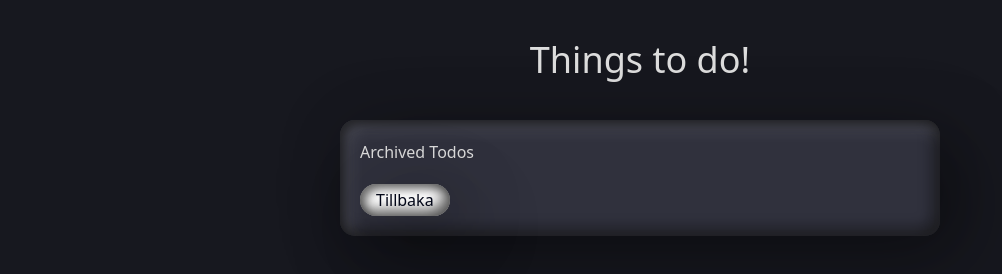
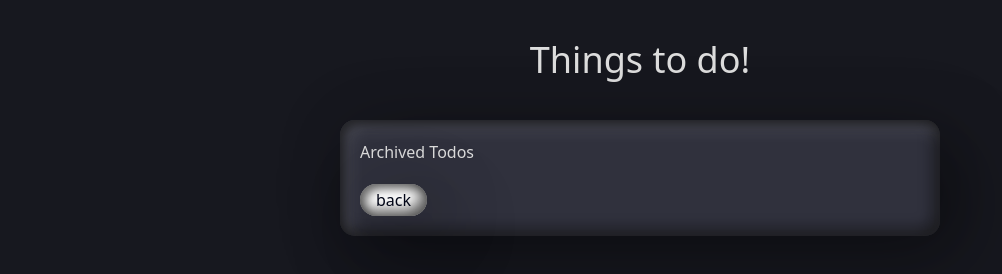
Before and after one commit to danibystrom/todo-list, a React (Vite) app: page /archived in a window 1280 px wide. Shown: the top 274 px of the page, without its empty margins (0-1002 px from the left). Built offline with nearby package versions, Linux system fonts and the light colour scheme.

Commit message:
Button text change

```diff
--- a/src/ArchivedTodos.tsx
+++ b/src/ArchivedTodos.tsx
@@ -16,7 +16,7 @@ function ArchivedTodos({ archivedTodos }: ArchivedTodosProps) {
       </ul>
       <Link to="/">
         <button className="mr-2 rounded-2xl px-4 py-1 mt-5 text-slate-950 bg-white border-slate-50 ">
-          Tillbaka
+          back
         </button>
       </Link>
     </div>
```
